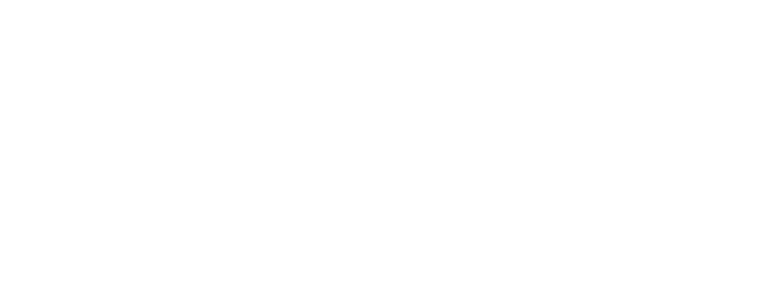
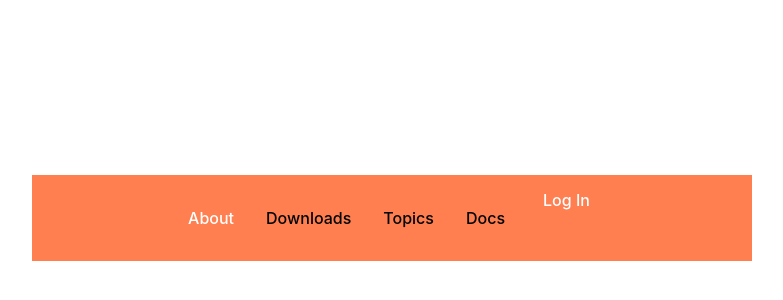
Before and after one commit to Keiaus/Mentows, a React (Vite) app in the folder mentows/: page /about in a window 1280 px wide. Shown: the part 182-482 px from the top of the page, without its empty margins (248-1031 px from the left). Built offline with nearby package versions, Linux system fonts and the light colour scheme.

Commit message:
Navbar modifications

```diff
--- a/mentows/package.json
+++ b/mentows/package.json
@@ -10,7 +10,10 @@
   },
   "dependencies": {
     "react": "^18.2.0",
-    "react-dom": "^18.2.0"
+    "react-dom": "^18.2.0",
+    "react-icons": "^4.8.0",
+    "react-router-dom": "^6.8.2",
+    "styled-components": "^5.3.8"
   },
   "devDependencies": {
     "@types/react": "^18.0.27",
--- a/mentows/src/App.jsx
+++ b/mentows/src/App.jsx
@@ -1,13 +1,27 @@
-import { useState } from 'react'
+import React from 'react';
 import './App.css'
+import Navbar from './components/Navbar';
+import { BrowserRouter as Router, Routes, Route } from 'react-router-dom';
+// import Home from './pages';
+import About from './pages/about';
+import Documentation from './pages/documentation';
+import Downloads from './pages/downloads';
+import Topics from './pages/topics';
 
 function App() {
 
   return (
-    <div className="App">
-
-    </div>
-  )
+    <Router>
+      <Navbar />
+      <Routes>
+        {/* <Route path='/' exact component={Home} /> */}
+        <Route path='/about' exact component={About} />
+        <Route path='/documentation' exact component={Documentation} />
+        <Route path='/downloads' exact component={Downloads} />
+        <Route path='/topics' exact component={Topics} />
+      </Routes>
+    </Router>
+  );
 }
 
-export default App
+export default App;
--- /dev/null
+++ b/mentows/src/components/Navbar/NavbarElements.jsx
@@ -0,0 +1,77 @@
+import { FaBars } from 'react-icons/fa';
+import { NavLink as Link } from 'react-router-dom';
+import styled from 'styled-components';
+
+export const Nav = styled.nav`
+    background: coral;
+    height: 80px;
+    display: flex;
+    justify-content: space-between;
+    padding: 0.2rem calc((100vw - 1000px) / 2);
+    z-index: 12;
+`;
+
+export const NavLink = styled(Link)`
+    color: black;
+    display: flex;
+    align-items: center;
+    text-decoration: none;
+    padding: 0 1rem;
+    height: 100%;
+    cursor: pointer;
+    &.active {
+        color: white;
+    }
+`;
+
+export const Bars = styled(FaBars)`
+    display: none;
+    color: black;
+    @media screen and (max-width: 768px)
+    {
+        display: block;
+        position: absolute;
+        top: 0;
+        right: 0;
+        transform: translate(-100%, 75%);
+        font-size: 1.8rem;
+        cursor: pointer;
+    }
+`;
+
+export const NavMenu = styled.div `
+    display: flex;
+    align-items: center;
+    margin-right: -24px;
+    @media screen and (max-width: 768px)
+    {
+        display: none;
+    }
+`;
+
+export const NavBtn = styled.nav`
+    display: flex;
+    align-items: center:
+    margin-right: 24px;
+    @media screen and (max-width: 768px)
+    {
+        display: none;
+    }
+`;
+
+export const NavBtnLink = styled(Link)`
+    padding: 10px 22px;
+    color: white;
+    outline: none;
+    border: none;
+    cursor: pointer;
+    transition: all 0.2s ease-in-out;
+    text-decoration: none;
+    margin-left: 24px;
+    &:hover
+    {
+        transition: all 0.2s ease-in-out;
+        background: skyblue;
+        color: black;
+    }
+`;
--- /dev/null
+++ b/mentows/src/components/Navbar/index.jsx
@@ -0,0 +1,42 @@
+import React from 'react';
+
+import {
+    Nav,
+    NavLink,
+    Bars,
+    NavMenu,
+    NavBtn,
+    NavBtnLink,
+} from './NavbarElements';
+
+const Navbar = () => {
+    return (
+        <>
+            <Nav>
+                <Bars />
+
+                <NavMenu>
+                    <NavLink to='/about' activeStyle>
+                        About
+                    </NavLink>
+                    <NavLink to='/downloads' activeStyle>
+                        Downloads
+                    </NavLink>
+                    <NavLink to='/topics' activeStyle>
+                        Topics
+                    </NavLink>
+                    <NavLink to='/documentation' activeStyle>
+                        Docs
+                    </NavLink>
+                </NavMenu>
+                <NavBtn>
+                    <NavBtnLink to='/login'>
+                        Log In
+                    </NavBtnLink>
+                </NavBtn>
+            </Nav>
+        </>
+    );
+};
+
+export default Navbar;
--- /dev/null
+++ b/mentows/src/pages/about.jsx
@@ -0,0 +1,20 @@
+import React from 'react';
+
+const About = () => {
+    return (
+        <div>
+            style={{
+                display: 'flex',
+                justifyContent: 'Right',
+                alignItems: 'Right',
+                height: '100vh'
+            }}
+
+            <h1>Mentows is an internet hosting service for Astronomers.
+            It's collaborative environment allows scientists to review hubble data, document new discoveries,
+            and much more. Think GitHub for Astronomers.</h1>
+        </div>
+    );
+};
+
+export default About;
--- /dev/null
+++ b/mentows/src/pages/documentation.jsx
@@ -0,0 +1,18 @@
+import React from 'react';
+
+const Documentation = () => {
+    return (
+        <div>
+            style={{
+                display: 'flex',
+                justifyContent: 'Right',
+                alignItems: 'Right',
+                height: '100vh'
+            }}
+
+            <h1>How to Use Mentows</h1>
+        </div>
+    );
+};
+
+export default Documentation;
--- /dev/null
+++ b/mentows/src/pages/downloads.jsx
@@ -0,0 +1,18 @@
+import React from 'react';
+
+const Downloads = () => {
+    return (
+        <div>
+            style={{
+                display: 'flex',
+                justifyContent: 'Right',
+                alignItems: 'Right',
+                height: '100vh'
+            }}
+
+            <h1>Downloadable content goes here</h1>
+        </div>
+    );
+};
+
+export default Downloads;
--- /dev/null
+++ b/mentows/src/pages/topics.jsx
@@ -0,0 +1,18 @@
+import React from 'react';
+
+const Topics = () => {
+    return (
+        <div>
+            style={{
+                display: 'flex',
+                justifyContent: 'Right',
+                alignItems: 'Right',
+                height: '100vh'
+            }}
+
+            <h1>Topics to learn about goes here</h1>
+        </div>
+    );
+};
+
+export default Topics;
```
Also changed, not shown: mentows/src/pages/login.jsx (added), mentows/src/pages/signup.jsx (added), 1 other file (tests, documents, lock files or other folders).
